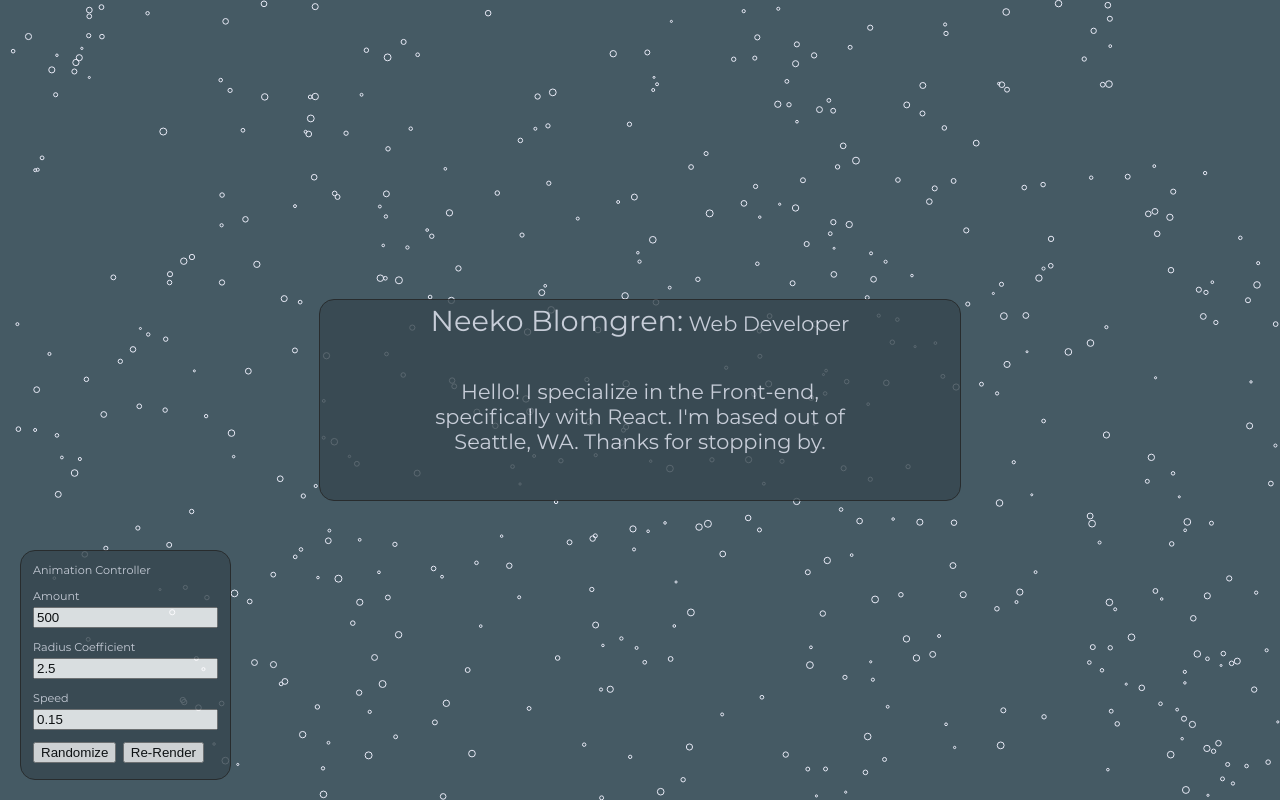
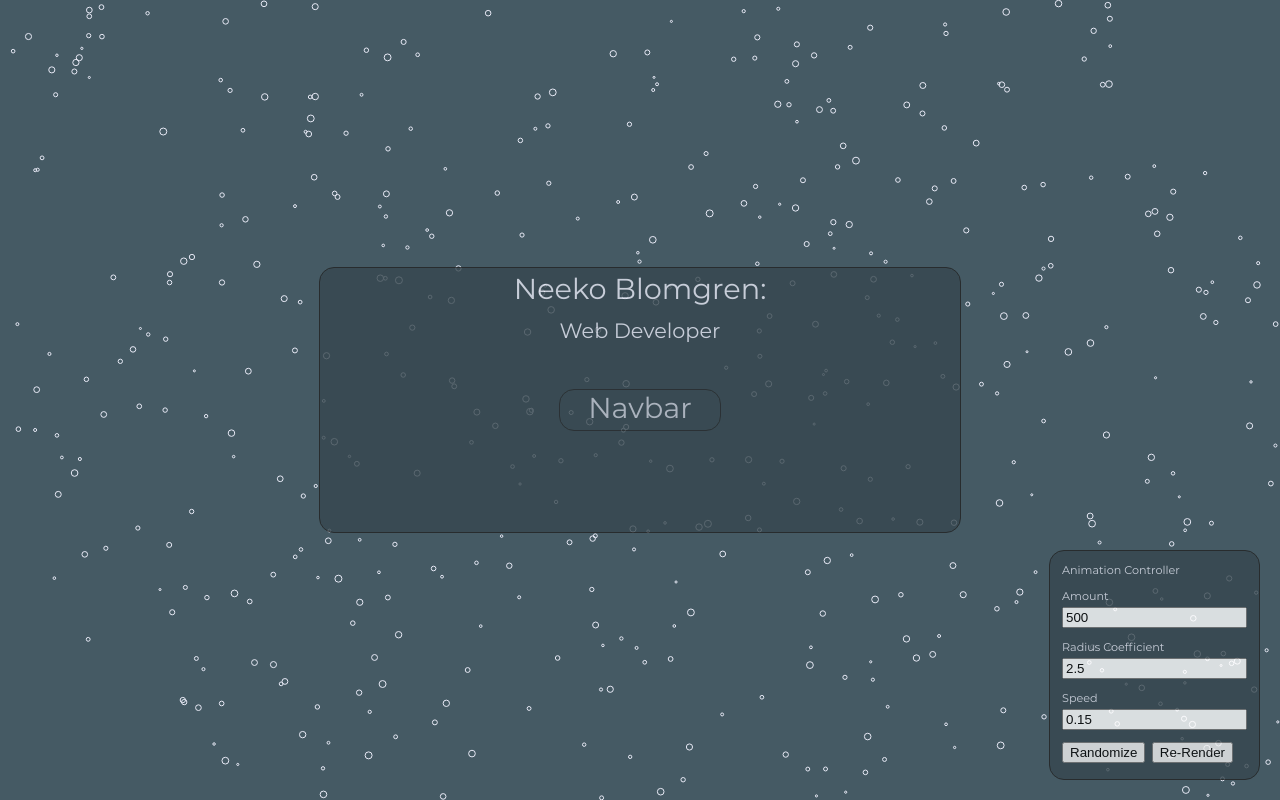
Before and after one commit to neekode/portfolio-v3, a React (Create React App) app: page / in a window 1280 px wide. Shown: the top 800 px of the page. Built offline with nearby package versions, Linux system fonts and the light colour scheme; a web font is replaced by a local one.

Commit message:
bug fix to intro animation, navbar

```diff
--- a/package.json
+++ b/package.json
@@ -7,6 +7,7 @@
     "react-dom": "^16.9.0",
     "react-scripts": "3.1.0",
     "sass": "^1.22.9",
+    "textillate": "^0.4.1",
     "webpack": "^4.39.1"
   },
   "scripts": {
--- a/public/styles/main.css
+++ b/public/styles/main.css
@@ -33,7 +33,7 @@ body {
 .Intro .container {
   text-align: center;
   width: 50vw;
-  height: 25vh;
+  height: 33vh;
   opacity: 0.8;
   background-color: #37474f;
   border: 1px solid #212121;
@@ -42,14 +42,15 @@ body {
 .Intro .container :first-child {
   font-size: 0.9rem;
 }
-.Intro .container :nth-child(2) {
+.Intro .container :nth-child(3) {
   font-size: 0.65rem;
 }
 .Intro .container .description {
   font-family: "Montserrat-Regular";
   width: 33vw;
-  margin-top: 2vh;
+  margin-top: 0;
   padding: 2.5vw;
+  padding-top: 0;
   font-size: 0.65rem;
 }
 .Intro .animation-controller {
@@ -63,6 +64,7 @@ body {
   padding: 1.5vh;
   margin: 2.5vh;
   bottom: 0;
+  right: 0;
   font-size: 0.35rem;
 }
 .Intro .animation-controller .header {
@@ -75,6 +77,13 @@ body {
 }
 .Intro .animation-controller #renderer {
   margin-left: 0.5vw;
+}
+
+.Navbar .container {
+  position: relative;
+  width: 25%;
+  margin-top: 10%;
+  height: 5vh;
 }
 
 .About {
--- a/src/components/Ballpit.js
+++ b/src/components/Ballpit.js
@@ -45,7 +45,7 @@ function Ballpit() {
     const init = (amt, rad, spd, onPageLoad = false) => {
         // Canvas, Context
 
-        const theCanvas = document.getElementById('myCanvas'); // *HERE*
+        const theCanvas = document.getElementById('myCanvas'); // *SET HTML ELEMENTS HERE*
         const theContext = theCanvas.getContext('2d');
 
         // Resize to Window Viewport on pageload
@@ -112,10 +112,16 @@ function Ballpit() {
         if (e.target.id === "randomer") {
             // Randomizes amount and radius coefficient
             // Default values chosen to to accomodate for slower computers and browsers
-            setAmount((Math.random() * 500).toFixed(3));
-            setRadius((Math.random() * 75).toFixed(3))
-            setSpeed((Math.random() * 1.25).toFixed(3))
-            setIntObj(init(amount,radius,speed));
+            let newAmt, newRad, newSpd;
+
+            newAmt = (Math.random() * 500).toFixed(3);
+            newRad = (Math.random() * 75).toFixed(3);
+            newSpd = (Math.random() * 1.25).toFixed(3);
+
+            setIntObj(init(newAmt,newRad,newSpd));
+
+            // Setting new state of Input boxes
+            setAmount(newAmt); setRadius(newRad); setSpeed(newSpd);
         }
     }
 
--- a/src/components/Intro.js
+++ b/src/components/Intro.js
@@ -1,5 +1,6 @@
 import React from 'react';
 import Ballpit from './Ballpit.js';
+import Navbar from './Navbar.js';
 
 function Intro() {
 
@@ -9,11 +10,15 @@ function Intro() {
 
         <div className="container center">
             <span>Neeko Blomgren:</span>
-            <span> Web Developer</span>
             <br />
 
-            <p className="description center"> Hello! I specialize in the Front-end, specifically with React.
-                                            I'm based out of Seattle, WA. Thanks for stopping by. </p>
+              <span> Web Developer</span>
+            <br />
+
+            {/* <p className="description center"> Hello! I specialize in the Front-end, specifically with React.
+                                            I'm based out of Seattle, WA. Thanks for stopping by. </p> */}
+
+            <Navbar />
         </div>
     </div>
   );
--- /dev/null
+++ b/src/components/Navbar.js
@@ -0,0 +1,14 @@
+import React from 'react';
+
+function Navbar() {
+
+  return (
+    <div className="Navbar">
+        <div className="container center">
+            Navbar
+        </div>
+    </div>
+  );
+}
+
+export default Navbar;
--- a/src/sass/main.scss
+++ b/src/sass/main.scss
@@ -57,7 +57,7 @@ body {
     .container {
         text-align: center;
         width: 50vw;
-        height: 25vh;
+        height: 33vh;
         opacity: 0.8;
         background-color: $secondary-color;
         border: 1px solid $border-color;
@@ -69,15 +69,16 @@ body {
         }
 
         // Sub-Header
-        :nth-child(2) {
+        :nth-child(3) {
             font-size: 0.65rem;
         }
 
         .description {
             font-family: $main-font;
             width: 33vw;
-            margin-top: 2vh;
+            margin-top: 0;
             padding: 2.5vw;
+            padding-top: 0;
 
             font-size: 0.65rem;
         }
@@ -95,6 +96,7 @@ body {
         padding: 1.5vh;
         margin: 2.5vh;
         bottom: 0;
+        right: 0;
         font-size: 0.35rem;
 
         .header {
@@ -111,6 +113,16 @@ body {
             margin-left: 0.5vw;
         }
     }
+}
+
+.Navbar {
+    .container {
+        position: relative;
+        width: 25%;
+        margin-top: 10%;
+        height: 5vh;
+    }
+
 }
 
 
```
Also changed, not shown: 2 other files (tests, documents, lock files or other folders).
